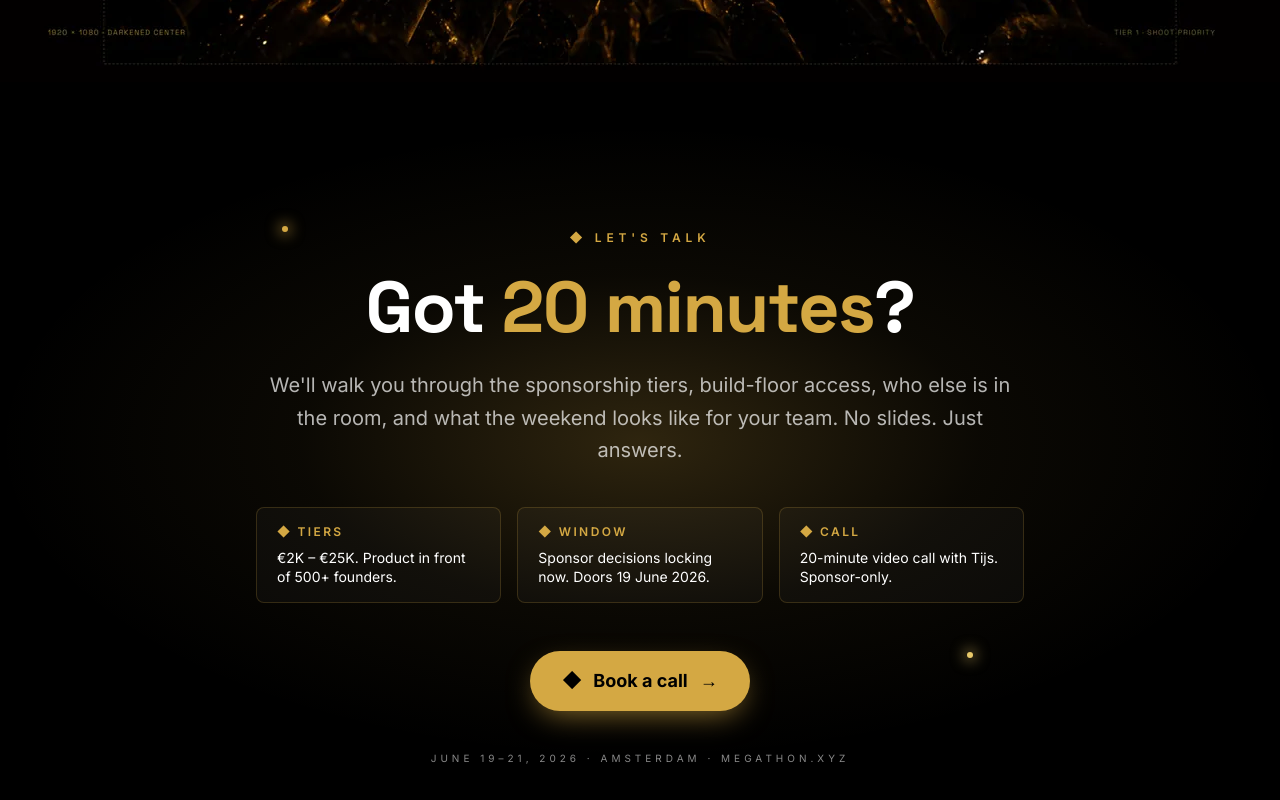
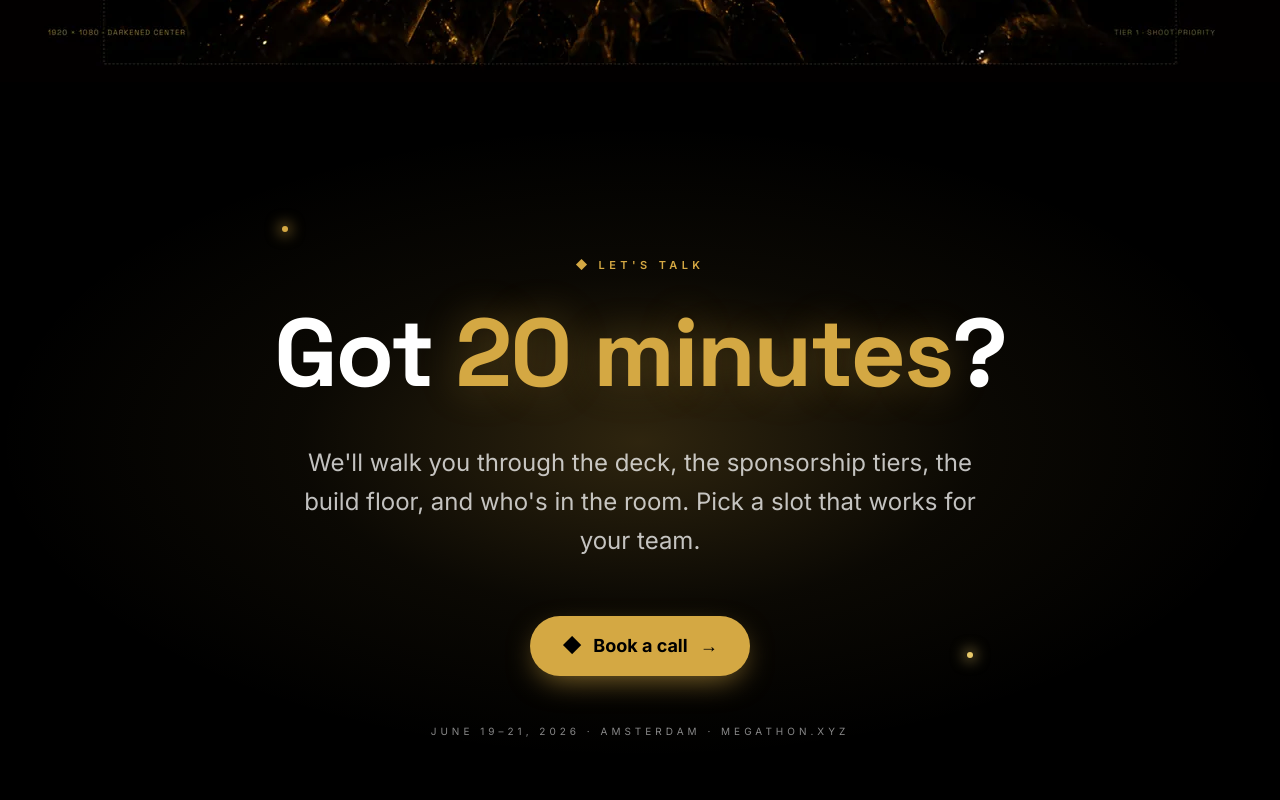
Before and after one commit to Automatiflow/megathon-site, a Next.js app: page / in a window 1280 px wide. Shown: the part 7918-8718 px from the top of the page. Built offline with nearby package versions, Linux system fonts and the light colour scheme.

Commit message:
Refine Book a call section: deck-style typography, remove cards/Tijs, fix mobile nav crowding

```diff
--- a/src/app/page.tsx
+++ b/src/app/page.tsx
@@ -56,57 +56,26 @@ export default function Home() {
         <span
           aria-hidden
           className="pointer-events-none absolute top-[18%] left-[22%] h-1.5 w-1.5 rounded-full bg-gold"
-          style={{
-            boxShadow: "0 0 14px 3px rgba(212,168,67,0.6)",
-          }}
+          style={{ boxShadow: "0 0 14px 3px rgba(212,168,67,0.6)" }}
         />
         <span
           aria-hidden
           className="pointer-events-none absolute bottom-[28%] right-[24%] h-1.5 w-1.5 rounded-full bg-gold-light"
-          style={{
-            boxShadow: "0 0 14px 3px rgba(232,201,106,0.55)",
-          }}
+          style={{ boxShadow: "0 0 14px 3px rgba(232,201,106,0.55)" }}
         />
 
-        <div className="relative z-10 max-w-3xl">
-          <p className="text-gold text-xs font-semibold tracking-[0.4em] uppercase mb-6">
+        <div className="relative z-10 max-w-4xl">
+          <p className="text-gold text-[11px] font-semibold tracking-[0.4em] uppercase mb-8">
             ◆ Let&apos;s talk
           </p>
-          <h2 className="text-5xl md:text-7xl font-black leading-[1.05] mb-6">
-            Got <span className="text-gold">20 minutes</span>?
+          <h2 className="text-6xl md:text-8xl font-black leading-[1.02] tracking-tight mb-10">
+            Got <span className="text-gold gold-glow">20 minutes</span>?
           </h2>
-          <p className="text-white/70 text-lg md:text-xl mb-10 leading-relaxed">
-            We&apos;ll walk you through the sponsorship tiers, build-floor
-            access, who else is in the room, and what the weekend looks like
-            for your team. No slides. Just answers.
+          <p className="text-white/75 text-xl md:text-2xl mb-14 leading-relaxed max-w-2xl mx-auto">
+            We&apos;ll walk you through the deck, the sponsorship tiers, the
+            build floor, and who&apos;s in the room. Pick a slot that works
+            for your team.
           </p>
-
-          <div className="grid grid-cols-1 sm:grid-cols-3 gap-4 mb-12 text-left">
-            <div className="rounded-lg border border-gold/20 bg-white/[0.03] px-5 py-4">
-              <p className="text-gold text-xs font-semibold tracking-[0.2em] uppercase mb-2">
-                ◆ Tiers
-              </p>
-              <p className="text-white text-sm leading-snug">
-                €2K – €25K. Product in front of 500+ founders.
-              </p>
-            </div>
-            <div className="rounded-lg border border-gold/20 bg-white/[0.03] px-5 py-4">
-              <p className="text-gold text-xs font-semibold tracking-[0.2em] uppercase mb-2">
-                ◆ Window
-              </p>
-              <p className="text-white text-sm leading-snug">
-                Sponsor decisions locking now. Doors 19 June 2026.
-              </p>
-            </div>
-            <div className="rounded-lg border border-gold/20 bg-white/[0.03] px-5 py-4">
-              <p className="text-gold text-xs font-semibold tracking-[0.2em] uppercase mb-2">
-                ◆ Call
-              </p>
-              <p className="text-white text-sm leading-snug">
-                20-minute video call with Tijs. Sponsor-only.
-              </p>
-            </div>
-          </div>
 
           <a
             href="https://cal.com/tijs-lerai/megathon"
@@ -119,7 +88,7 @@ export default function Home() {
             <span aria-hidden>→</span>
           </a>
 
-          <p className="text-text-muted text-[10px] uppercase tracking-[0.4em] mt-10">
+          <p className="text-text-muted text-[10px] uppercase tracking-[0.4em] mt-12">
             June 19–21, 2026 · Amsterdam · megathon.xyz
           </p>
         </div>
--- a/src/components/site-nav.tsx
+++ b/src/components/site-nav.tsx
@@ -64,7 +64,7 @@ export function SiteNav() {
               href="https://cal.com/tijs-lerai/megathon"
               target="_blank"
               rel="noopener noreferrer"
-              className="inline-flex items-center gap-2 rounded-full bg-gold hover:bg-gold-light text-black font-bold text-sm px-5 py-2.5 shadow-[0_6px_18px_-6px_rgba(212,168,67,0.55)] hover:shadow-[0_10px_26px_-8px_rgba(212,168,67,0.8)] transition-all focus-visible:outline-none focus-visible:ring-2 focus-visible:ring-gold focus-visible:ring-offset-2 focus-visible:ring-offset-bg"
+              className="hidden md:inline-flex items-center gap-2 rounded-full bg-gold hover:bg-gold-light text-black font-bold text-sm px-5 py-2.5 shadow-[0_6px_18px_-6px_rgba(212,168,67,0.55)] hover:shadow-[0_10px_26px_-8px_rgba(212,168,67,0.8)] transition-all focus-visible:outline-none focus-visible:ring-2 focus-visible:ring-gold focus-visible:ring-offset-2 focus-visible:ring-offset-bg"
             >
               <span className="text-base leading-none">◆</span>
               Book a call
```
